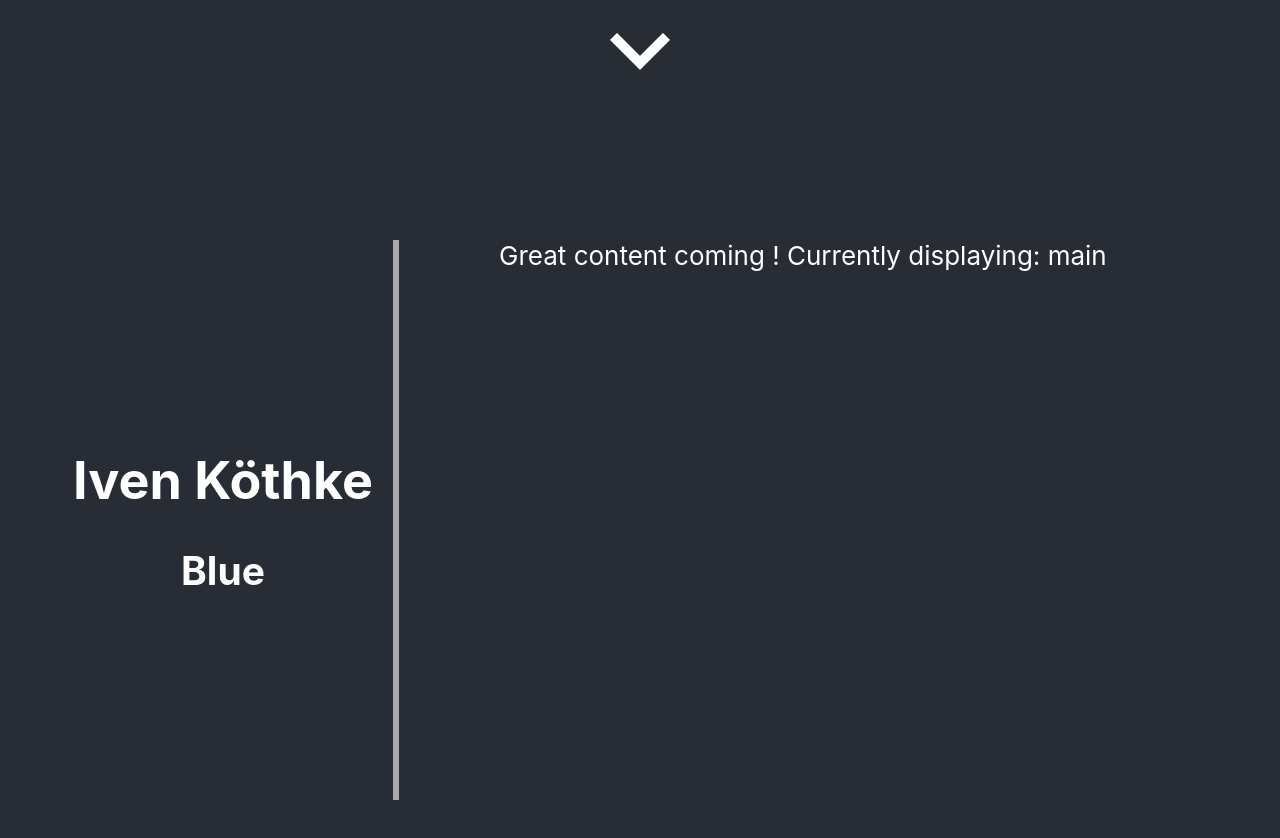
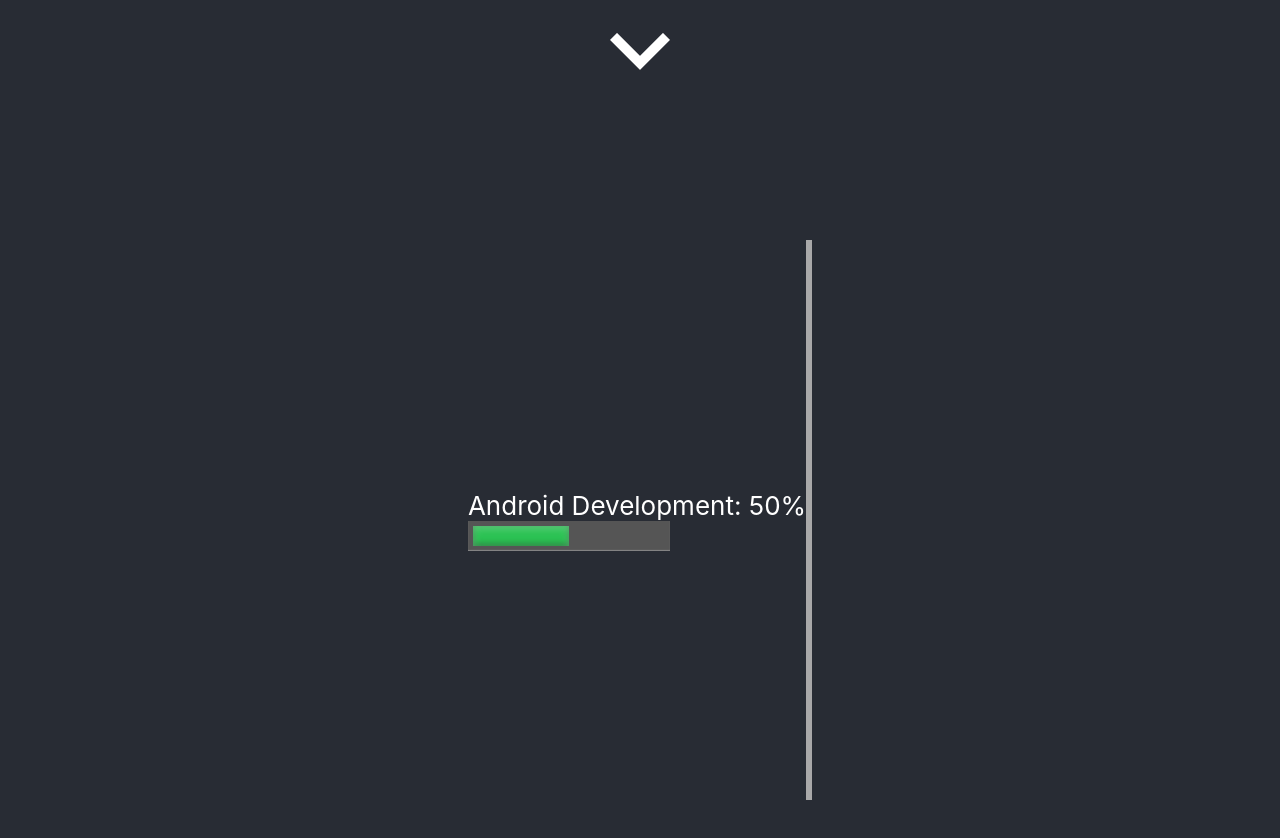
Before and after one commit to ivenk/mysite, a React (Create React App) app: page / in a window 1280 px wide. Shown: the part 680-1518 px from the top of the page. Built offline with nearby package versions, Linux system fonts and the light colour scheme.

Commit message:
Updated content of app

```diff
--- a/src/App.js
+++ b/src/App.js
@@ -2,22 +2,26 @@ import React from 'react';
 import './App.css';
 import ContentFrame from "./ContentComponent/ContentFrame"
 import Front from "./FrontComponent/Front"
+import ProgressBar from "./ProgressBarComponent/ProgressBar"
+import SiteManager from "./SiteManagerComponent/SiteManager"
+import Site from "./SiteManagerComponent/Site"
+
 
 function App() {
   return (
-    <div className="App">
-        <Front />
-        <div className="app-main">
-            <div className="side-bar">
-                <div className="name-header">
-                    <h1 className="name-header-main">Iven Köthke</h1>
-                    <h2 className="name-header-second">Blue</h2>
-                </div>
-            </div>
-            <div className="vl"/>
-            <ContentFrame mode="main"/>
-        </div>
-    </div>
+      <div className="App">
+          <SiteManager>
+              <Site>
+                  <Front />
+              </Site>
+              <Site>
+                  <div className="app-main">
+                      <ProgressBar fill="50%" label="Android Development"/>
+                      <div className="vl"/>
+                  </div>
+              </Site>
+          </SiteManager>
+      </div>
   );
 }
 
```
